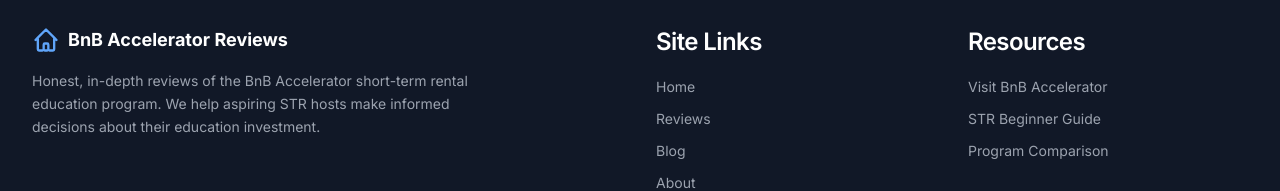
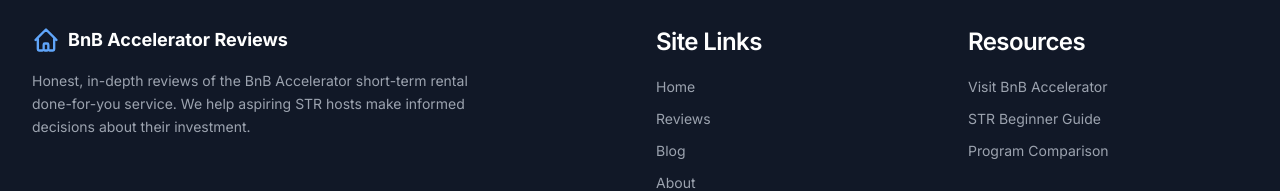
Before and after one commit to drconnorrobertson/bnbacceleratorreviews, a Next.js app: page / in a window 1280 px wide. Shown: the part 4563-4754 px from the top of the page. Built offline with nearby package versions, Linux system fonts and the light colour scheme.

Commit message:
Fix footer description to say done-for-you service

```diff
--- a/components/Footer.js
+++ b/components/Footer.js
@@ -26,8 +26,8 @@
             </Link>
             <p className="text-sm text-gray-400 max-w-md leading-relaxed">
               Honest, in-depth reviews of the BnB Accelerator short-term
-              rental education program. We help aspiring STR hosts make
-              informed decisions about their education investment.
+              rental done-for-you service. We help aspiring STR hosts make
+              informed decisions about their investment.
             </p>
           </div>
 
```
